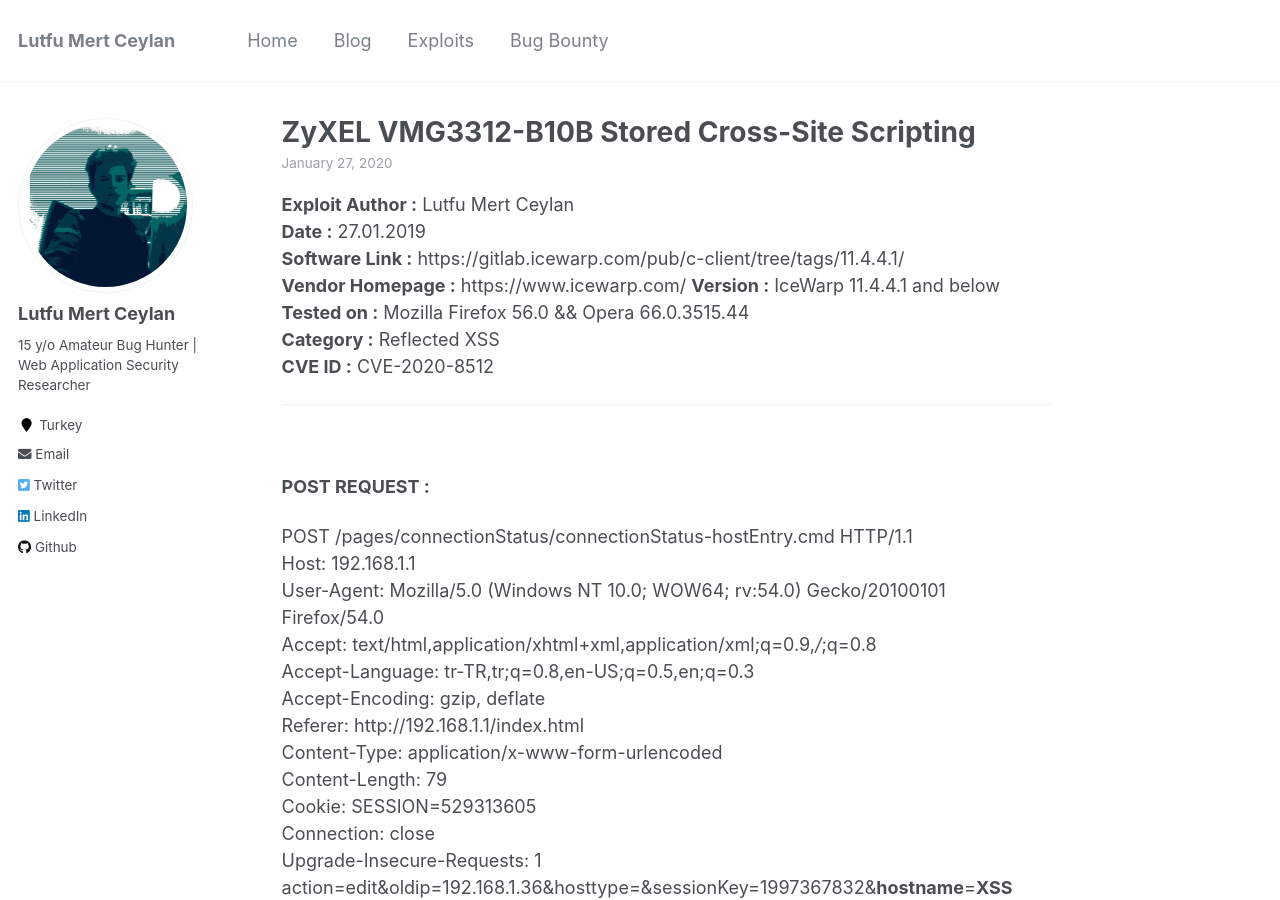
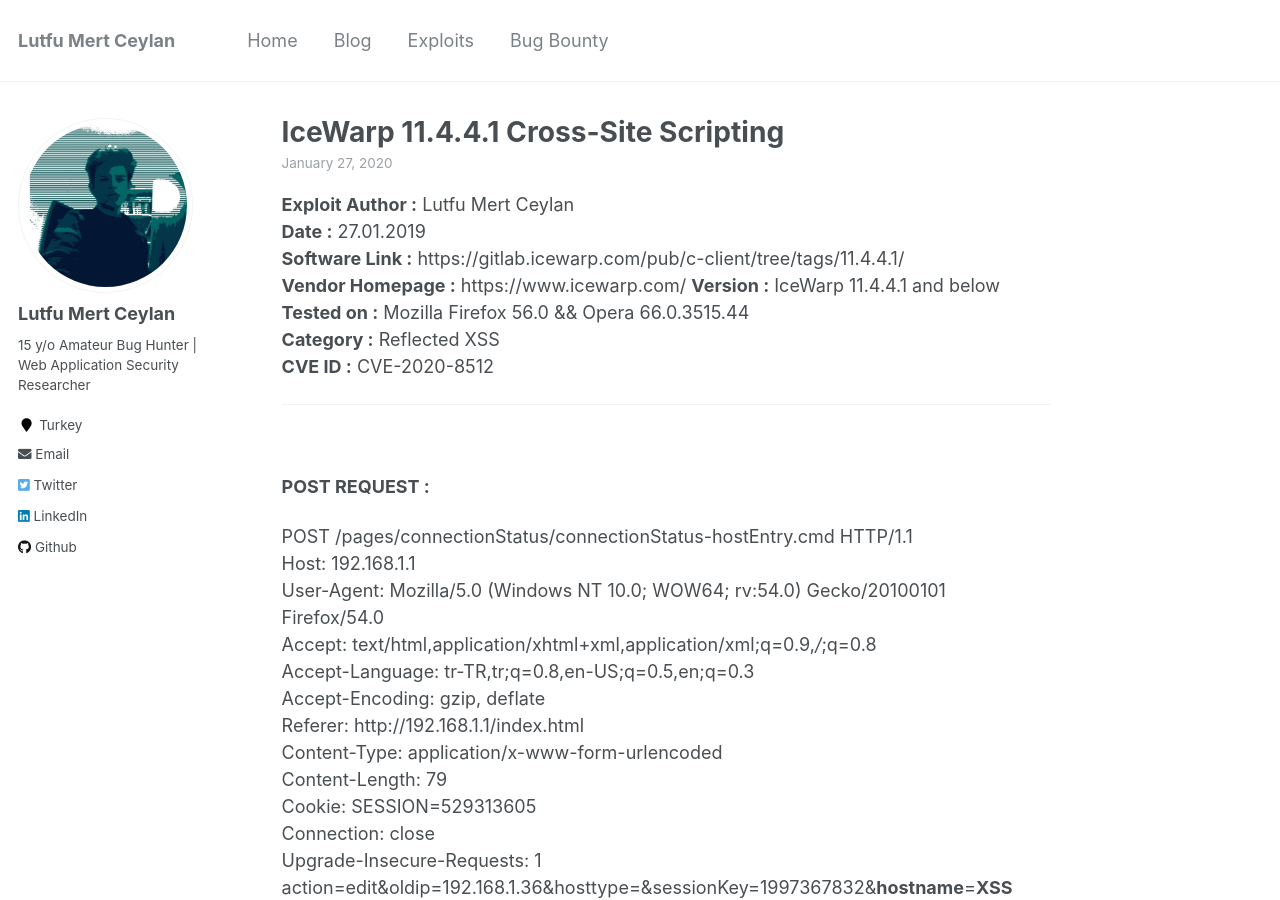
Before and after one commit to lutfumertceylan/mywebsite, a Jekyll site: the page built from _exploits/2020-01-27-IceWarp-Exploit-XSS.md, in a window 1280 px wide and 900 px high. Built offline with Jekyll 4.4.1, drawn with Linux system fonts in a browser that asks for light colours.

Commit message:
Update 2020-01-27-IceWarp-Exploit-XSS.md

```diff
--- a/_exploits/2020-01-27-IceWarp-Exploit-XSS.md
+++ b/_exploits/2020-01-27-IceWarp-Exploit-XSS.md
@@ -1,7 +1,7 @@
 ---
-title: "ZyXEL VMG3312-B10B Stored Cross-Site Scripting"
+title: "IceWarp 11.4.4.1 Cross-Site Scripting"
 collection: exploits
-excerpt: "ZyXEL VMG3312-B10B Stored Cross-Site Scripting"
+excerpt: "IceWarp 11.4.4.1 Cross-Site Scripting"
 permalink: /exploit/icewarp-xss-exploit
 date: 2020-01-27
 tags:
```
